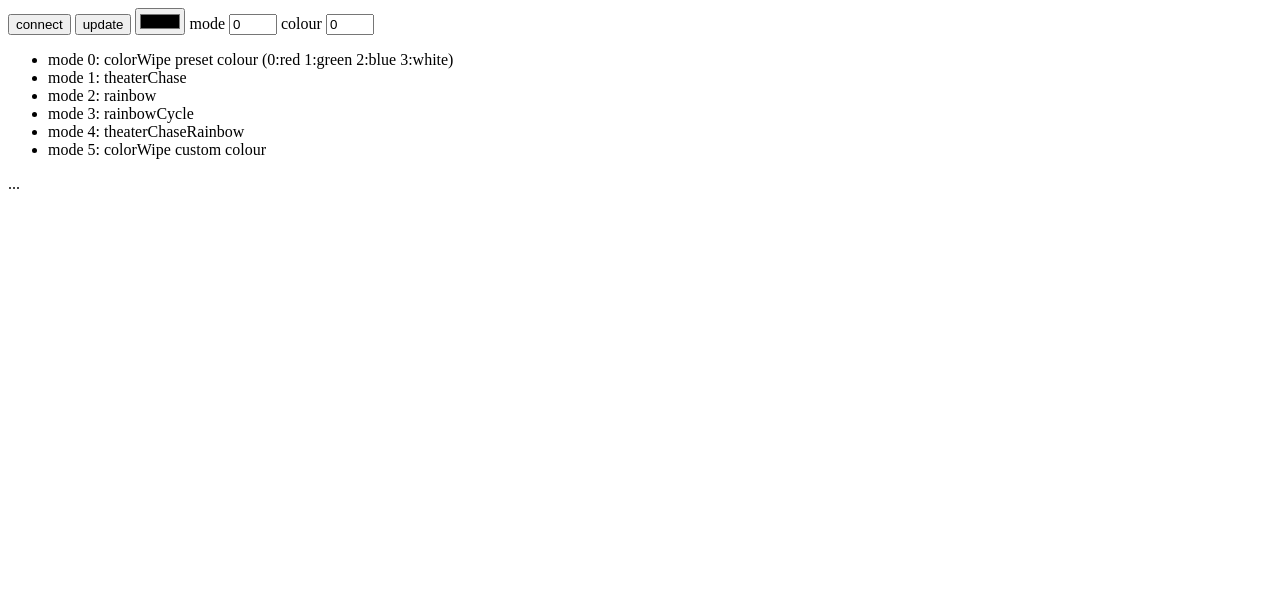
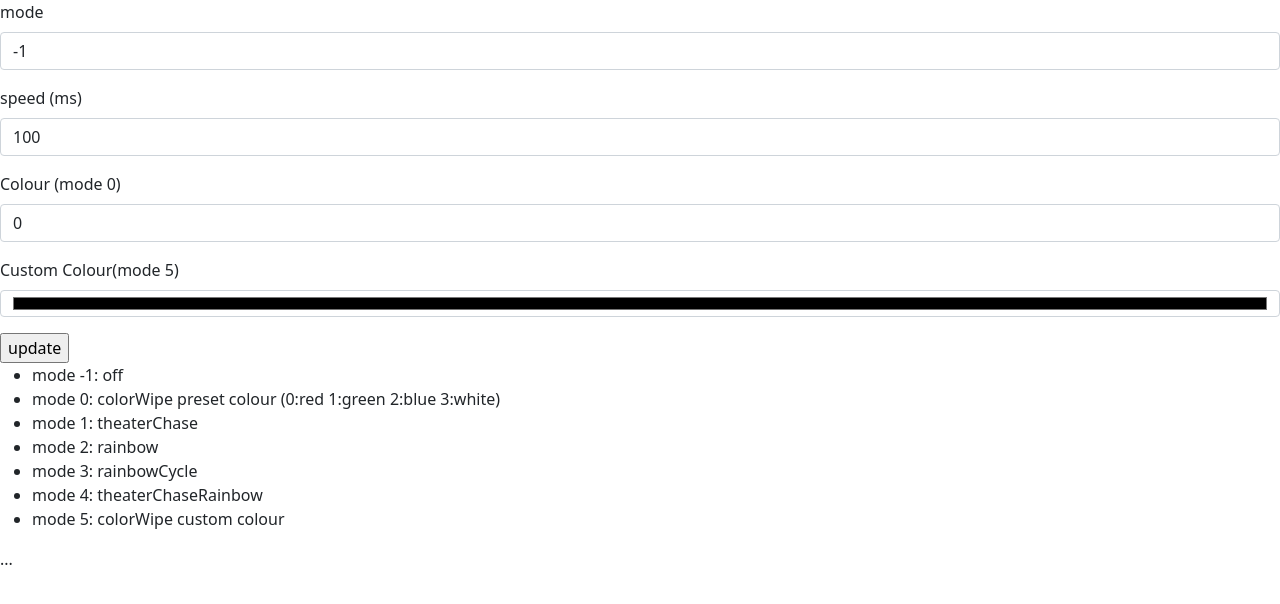
Before and after one commit to IdrisTheDragon/ledpi, a Flask app: page / in a window 1280 px wide. Shown: the top 604 px of the page. Run offline with Flask 2, Linux system fonts and the light colour scheme; some libraries are stand-ins or nearby versions.

Commit message:
add speed and update ui

```diff
--- a/templates/demo.html
+++ b/templates/demo.html
@@ -3,8 +3,10 @@
 <!DOCTYPE HTML>
 <html>
     <head>
-        <title>Demo - background worker</title>
-
+        <title>LEDPI</title>
+        <meta charset="utf-8">
+        <meta name="viewport" content="width=device-width, initial-scale=1">
+        <link href="https://cdn.jsdelivr.net/npm/bootstrap@5.1.3/dist/css/bootstrap.min.css" rel="stylesheet" integrity="sha384-1BmE4kWBq78iYhFldvKuhfTAU6auU8tT94WrHftjDbrCEXSU1oBoqyl2QvZ6jIW3" crossorigin="anonymous">
         <script type="text/javascript" src="http://code.jquery.com/jquery-latest.min.js"></script>
         <!--script type="text/javascript" src="//cdnjs.cloudflare.com/ajax/libs/socket.io/1.3.5/socket.io.min.js"></script-->
         <!--script src="/socket.io/socket.io.js"></script-->
@@ -16,8 +18,6 @@
 
                 var socketio = null;
                 var namespace = "/work"
-                $("input[name='connect']").on("click", function() {
-
                 console.log("connect");
 
                 socketio = io(namespace);
@@ -28,18 +28,18 @@
                 socketio.on("update", function(msg) {
                     $(".report").append(msg.msg + "<br />");
                 });
-                });
 
                 $("input[name='update']").on("click", function() {
                     var mode = $("input[name='mode']")['0'].value;
                     var colour = $("input[name=colour]")['0'].value;
                     var value = $("input[name='colori']")['0'].value;
+                    var speed = $("input[name='speed']")['0'].value;
                     // #XXXXXX -> ["XX", "XX", "XX"]
                     value = value.match(/[A-Za-z0-9]{2}/g);
 
                     // ["XX", "XX", "XX"] -> [n, n, n]
                     value = value.map(function(v) { return parseInt(v, 16) });
-                    socketio.emit("update", {'r':value[0],'g':value[1],'b':value[2],'mode':mode,'colour':colour});
+                    socketio.emit("update", {'r':value[0],'g':value[1],'b':value[2],'mode':mode,'colour':colour, 'speed':speed});
                 });
 
 
@@ -55,16 +55,29 @@
             <div class="control">
 
                 <form id="ctrl_form">
-                    <input type="button" name="connect" value="connect" />
+                    <div class="mb-3">
+                        <label class="form-label">mode</label>
+                        <input class="form-control" type="number" name="mode" value="-1" min="0" max="5" />
+                    </div>
+                    <div class="mb-3">
+                               <label class="form-label">speed (ms)</label>
+                        <input class="form-control" type="number" name="speed" value="100" min="0" max="1000" />
+                    </div>
+                    <div class="mb-3">
+                        <label class="form-label">Colour (mode 0)</label>
+                        <input class="form-control" type="number" name="colour" value="0" min="0" max="3" />
+                    </div>
+                    <div class="mb-3">
+                         <label class="form-label">Custom Colour(mode 5)</label>
+                        <input class="form-control" type="color" name="colori" value="#000000" />
+                    </div>
+
                     <input type="button" name="update" value="update" />
-                    <input type="color" name="colori" value="#000000" />
-                    <label>mode</label>
-                    <input type="number" name="mode" value="0" min="0" max="5" />
-                    <label>colour</label>
-                    <input type="number" name="colour" value="0" min="0" max="3" />
+
                  </form>
             </div>
             <ul>
+                <li>mode -1: off</li>
                 <li>mode 0: colorWipe preset colour (0:red 1:green 2:blue 3:white)</li>
                 <li>mode 1: theaterChase</li>
                 <li>mode 2: rainbow</li>
```
Lines whose indentation alone changed are shown as unchanged.
